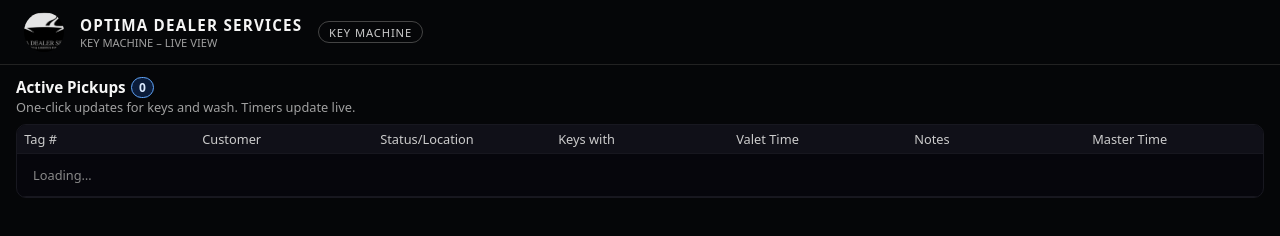
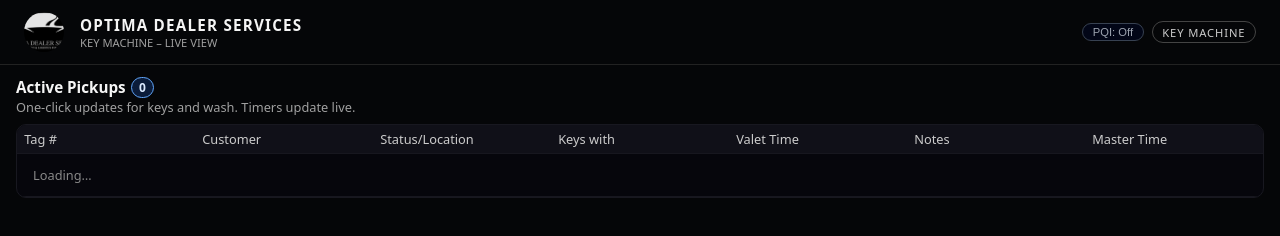
Before and after one commit to imnotsurereally/valet-ops-live, a plain HTML site: page keymachine.html in a window 1280 px wide. Drawn offline with nearby package versions, Linux system fonts and the light colour scheme.

Commit message:
Update keymachine.html

```diff
--- a/keymachine.html
+++ b/keymachine.html
@@ -17,12 +17,19 @@
 
     <div class="app-shell">
       <header class="app-header">
-        <img src="assets/optima-logo.jpg" alt="Optima Dealer Services" class="logo" />
+        <img
+          src="assets/optima-logo.jpg"
+          alt="Optima Dealer Services"
+          class="logo"
+        />
         <div class="titles">
           <div class="brand">Optima Dealer Services</div>
           <div class="subtitle">Key Machine – Live View</div>
         </div>
-        <div class="role-pill">Key Machine</div>
+        <div class="header-right">
+          <button id="pqi-toggle" class="pqi-toggle-global off">PQI: Off</button>
+          <div class="role-pill">Key Machine</div>
+        </div>
       </header>
 
       <main class="app-main">
```
